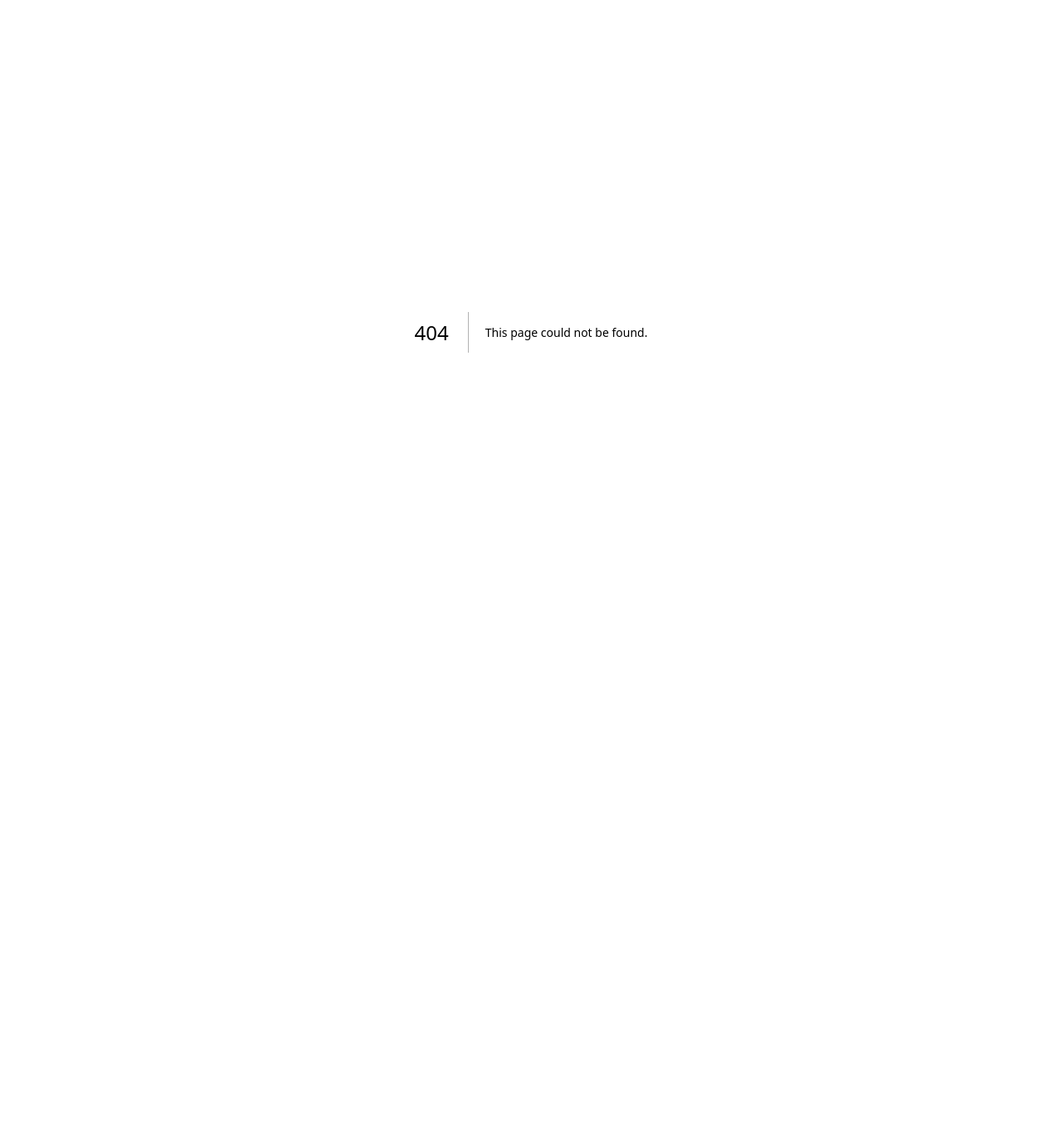
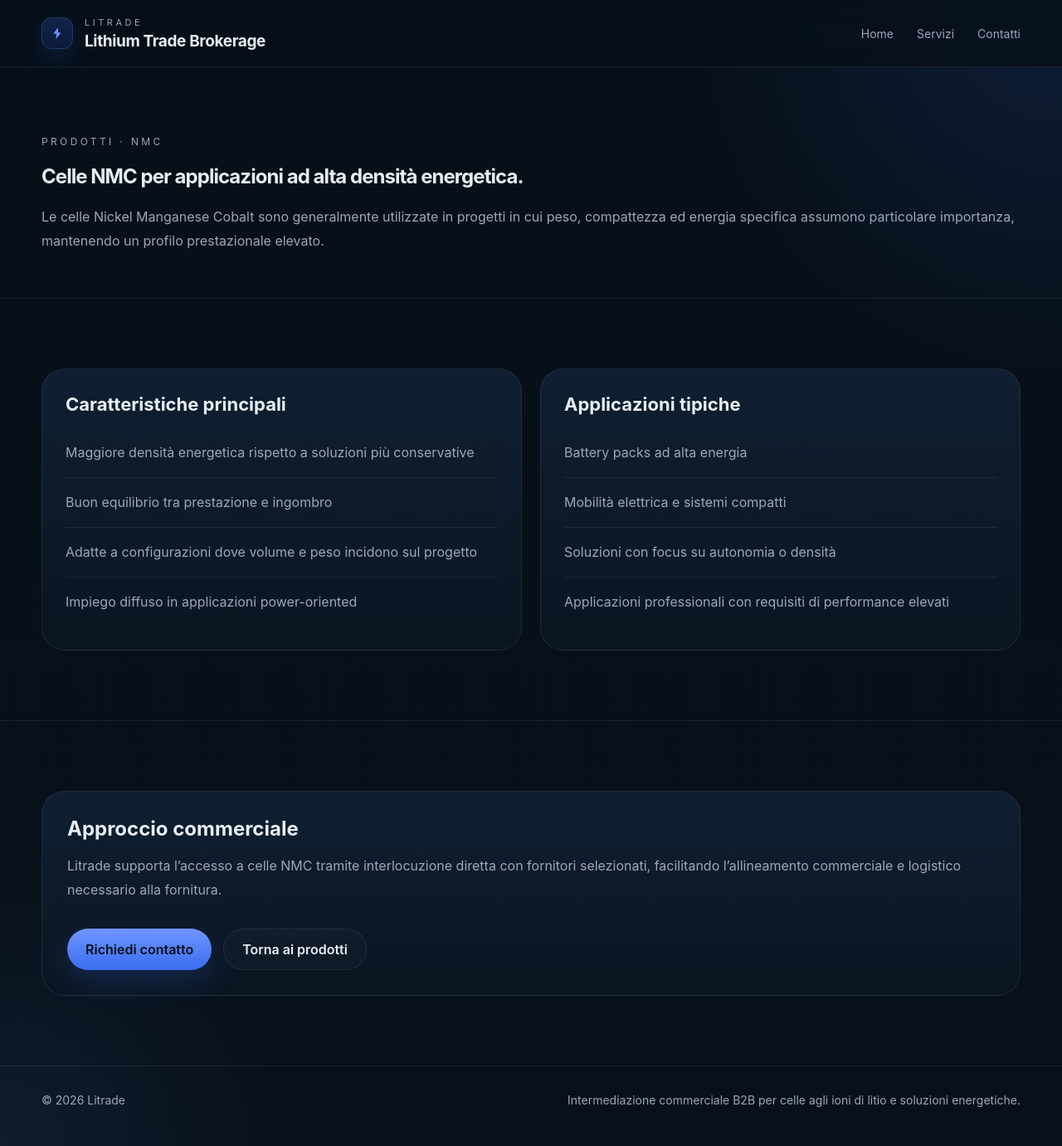
Before and after one commit to LitradeEU/Litrade-site, a Next.js app: page /prodotti/nbc in a window 1280 px wide. Before the commit this address had no page. Shown: the whole page at 83% size. Before the commit the page ends 800 px from the top, so only its background shows below. Built offline with nearby package versions, Linux system fonts and the light colour scheme.

Commit message:
Create nbc.js

```diff
--- /dev/null
+++ b/pages/prodotti/nbc.js
@@ -0,0 +1,57 @@
+import Link from "next/link";
+import Layout from "../../components/Layout";
+
+export default function NmcPage() {
+  return (
+    <Layout>
+      <section className="page-hero">
+        <div className="container">
+          <div className="eyebrow">Prodotti · NMC</div>
+          <h1>Celle NMC per applicazioni ad alta densità energetica.</h1>
+          <p>
+            Le celle Nickel Manganese Cobalt sono generalmente utilizzate in progetti in cui peso,
+            compattezza ed energia specifica assumono particolare importanza, mantenendo un profilo prestazionale elevato.
+          </p>
+        </div>
+      </section>
+
+      <section className="section">
+        <div className="container grid-2">
+          <div className="card">
+            <h3>Caratteristiche principali</h3>
+            <ul className="list">
+              <li>Maggiore densità energetica rispetto a soluzioni più conservative</li>
+              <li>Buon equilibrio tra prestazione e ingombro</li>
+              <li>Adatte a configurazioni dove volume e peso incidono sul progetto</li>
+              <li>Impiego diffuso in applicazioni power-oriented</li>
+            </ul>
+          </div>
+
+          <div className="card">
+            <h3>Applicazioni tipiche</h3>
+            <ul className="list">
+              <li>Battery packs ad alta energia</li>
+              <li>Mobilità elettrica e sistemi compatti</li>
+              <li>Soluzioni con focus su autonomia o densità</li>
+              <li>Applicazioni professionali con requisiti di performance elevati</li>
+            </ul>
+          </div>
+        </div>
+      </section>
+
+      <section className="section">
+        <div className="container band">
+          <h3>Approccio commerciale</h3>
+          <p>
+            Litrade supporta l’accesso a celle NMC tramite interlocuzione diretta con fornitori selezionati,
+            facilitando l’allineamento commerciale e logistico necessario alla fornitura.
+          </p>
+          <div className="actions">
+            <Link href="/contatti" className="btn-primary">Richiedi contatto</Link>
+            <Link href="/prodotti" className="btn-secondary">Torna ai prodotti</Link>
+          </div>
+        </div>
+      </section>
+    </Layout>
+  );
+}
```
